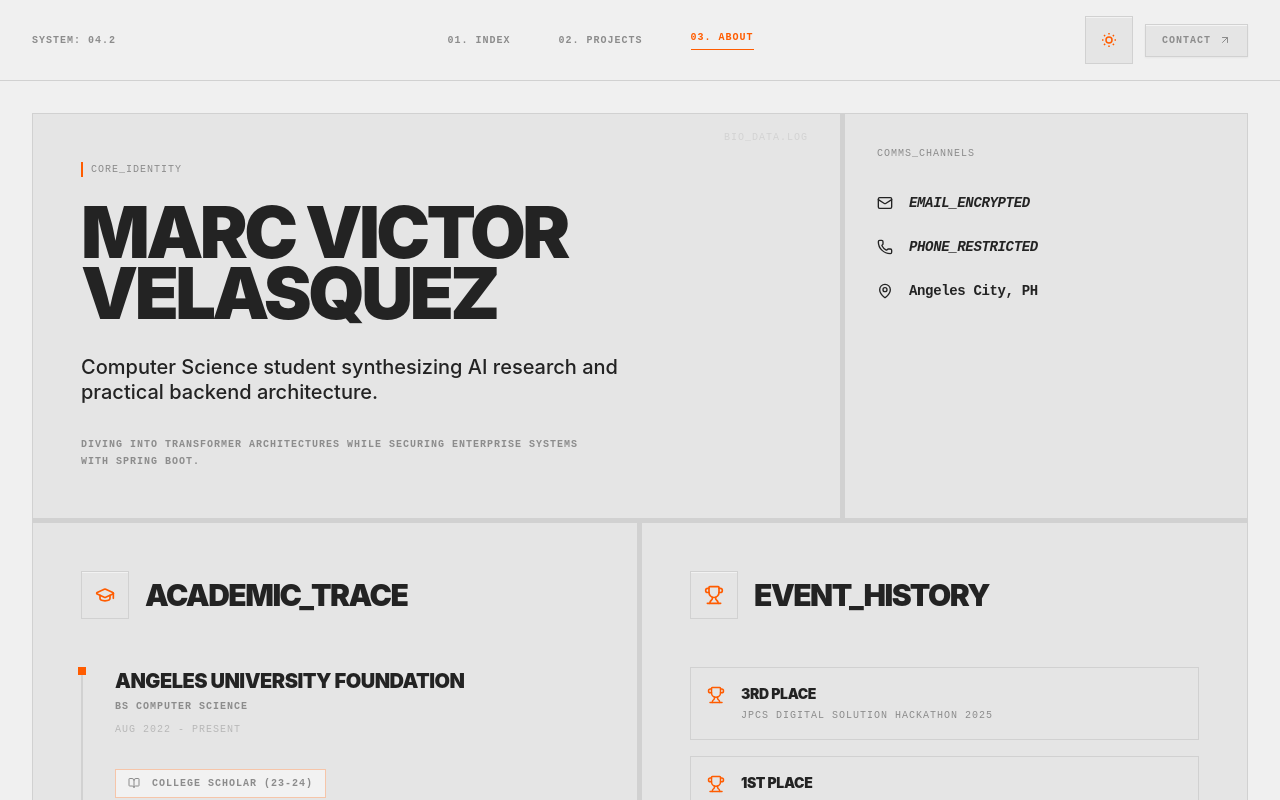
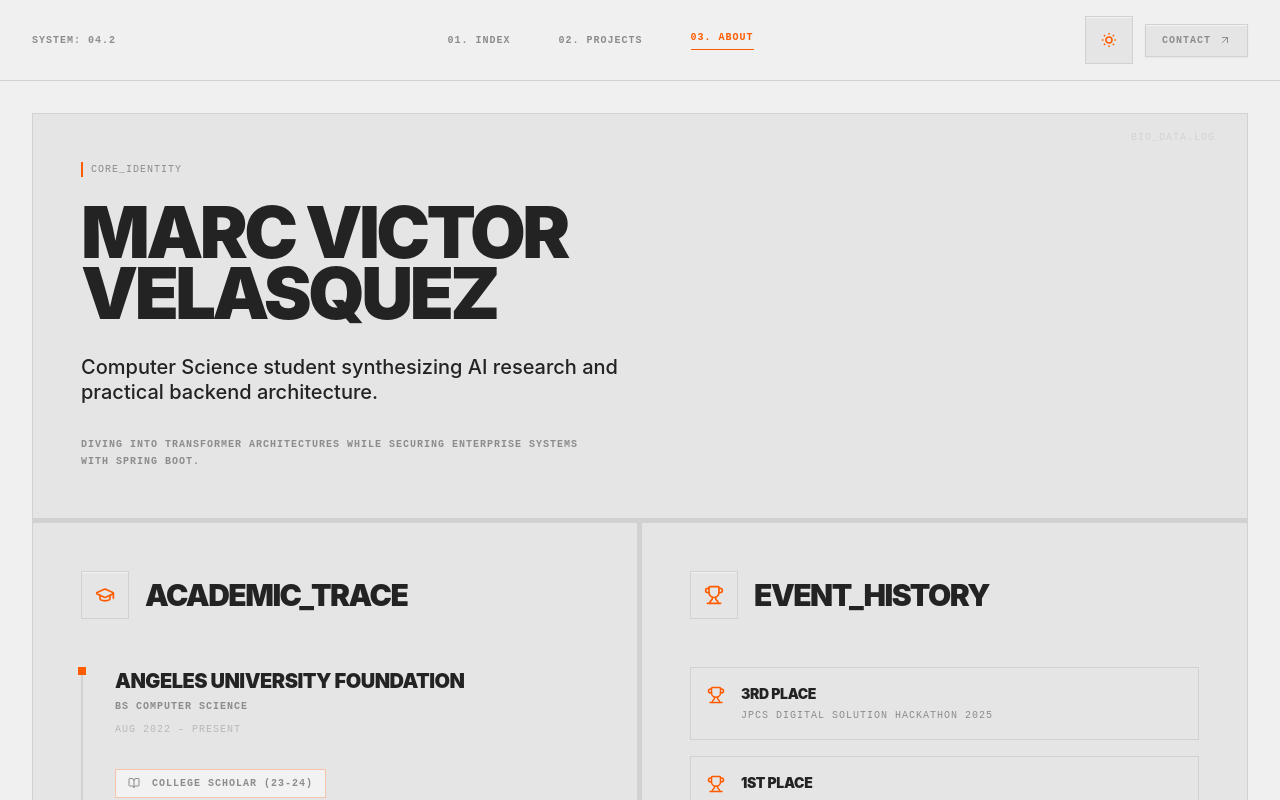
Before and after one commit to marccodesstuff/marccodesstuff-portfolio, a React (Vite) app: page /about in a window 1280 px wide. Shown: the top 800 px of the page. Built offline with nearby package versions, Linux system fonts and the light colour scheme.

Commit message:
fix: Removed COMMS_CHANNELS section

```diff
--- a/src/pages/AboutPage.tsx
+++ b/src/pages/AboutPage.tsx
@@ -2,9 +2,6 @@ import {
     GraduationCap,
     Award,
     Cloud,
-    MapPin,
-    Mail,
-    Phone,
     Trophy,
     BookOpen,
     Briefcase,
@@ -33,7 +30,7 @@ const AboutPage = () => {
                 <div className="max-w-[1400px] mx-auto grid grid-cols-1 md:grid-cols-12 gap-1 border border-te-border bg-te-border">
 
                     {/* --- INTRO BLOCK --- */}
-                    <div className="md:col-span-8 bg-te-surface p-8 md:p-12 min-h-[400px] flex flex-col justify-between border-r border-b border-te-border relative overflow-hidden">
+                    <div className="md:col-span-12 bg-te-surface p-8 md:p-12 min-h-[400px] flex flex-col justify-between border-b border-te-border relative overflow-hidden">
                         <div className="absolute top-4 right-8 te-label opacity-20 select-none">BIO_DATA.LOG</div>
                         <div>
                             <span className="te-label border-l-2 border-te-accent pl-2 text-te-accent mb-6 block">CORE_IDENTITY</span>
@@ -47,28 +44,6 @@ const AboutPage = () => {
                         <p className="te-label text-base font-bold tracking-normal text-te-muted uppercase mt-8 leading-relaxed max-w-lg">
                             Diving into transformer architectures while securing enterprise systems with Spring Boot.
                         </p>
-                    </div>
-
-                    {/* --- CONTACT CARD --- */}
-                    <div className="md:col-span-4 grid grid-cols-1 gap-1">
-                        <div className="bg-te-surface p-8 border-b border-te-border">
-                            <h3 className="te-label mb-8">Comms_Channels</h3>
-                            <div className="space-y-6">
-                                <div className="flex items-center gap-4 group">
-                                    <Mail size={16} className="text-te-muted" />
-                                    <span className="text-sm font-bold font-mono tracking-tight text-te-muted italic">EMAIL_ENCRYPTED</span>
-                                </div>
-                                <div className="flex items-center gap-4">
-                                    <Phone size={16} className="text-te-muted" />
-                                    <span className="text-sm font-bold font-mono tracking-tight text-te-muted italic">PHONE_RESTRICTED</span>
-                                </div>
-                                <div className="flex items-center gap-4">
-                                    <MapPin size={16} className="text-te-muted" />
-                                    <span className="text-sm font-bold font-mono tracking-tight">Angeles City, PH</span>
-                                </div>
-                            </div>
-                        </div>
-
                     </div>
 
                     {/* --- EDUCATION & ACHIEVEMENTS --- */}
```
